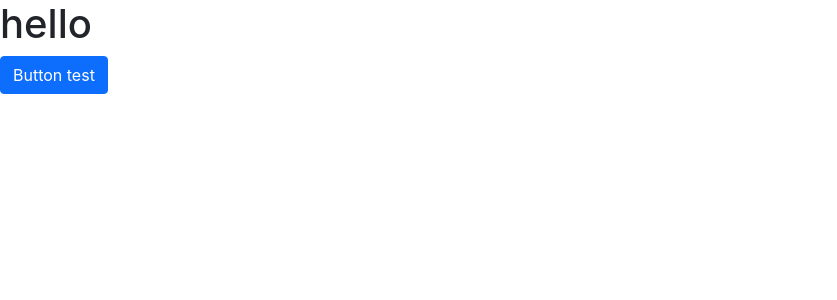
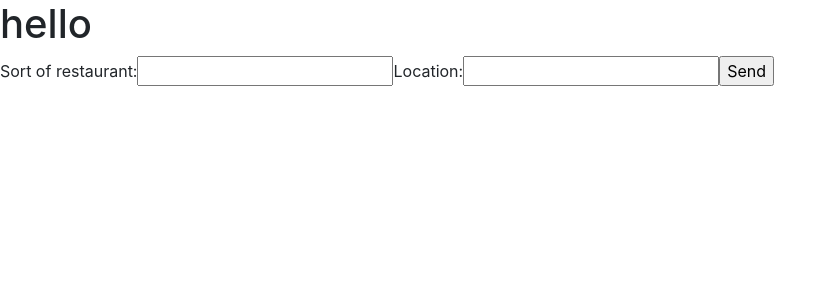
Before and after one commit to simon-zach/foodApp, a React (Create React App) app: page / in a window 1280 px wide. Shown: the top 300 px of the page, without its empty margins (0-837 px from the left). Built offline with nearby package versions, Linux system fonts and the light colour scheme; the HTML template or start-up script is replaced by a standard one.

Commit message:
creation of searchbar component

```diff
--- a/src/App.js
+++ b/src/App.js
@@ -1,5 +1,11 @@
 
 import { Button } from 'react-bootstrap';
+import React, { useState } from 'react';
+import Searchbar from './Components/Searchbar'
+import Gallery from './Components/Gallery'
+
+
+
 
 const apiKey='O9bsGMTU-bFVTohrdL3E7bWnVANCxhmaV0cb_mMDbmMpPHGKIe9MD5hsO0-aTKTjQiNbiz1afN6Onpa39CLYk4Y0zOxhlXC7mwKGw1-a6GY3HWdFL3s3Jt6Rh2TDYXYx';
 
@@ -13,19 +19,38 @@ const Yelp = {
     }).then(response => {
       if (response){
         return response.json();
-      }c
+      }
 
+    }).then(response=>{
+      //console.log(response)
+      return response
     })
   }
 };
 
+const printKurwa=(rest)=>{
+  let elementy=[]
+ for(let i=0;i<rest.length;i++){
+  // console.log(rest[i])
+  elementy.push(<li key={rest[i].id}>{rest[i].alias}</li>)
+ }
+ return elementy
+}
+
 function App() {
+  const [restaurants, setRestaurants] = useState('');
+
   return (
     <div className="App">
       <header className="App-header">
        <h1>hello</h1>
       </header>
-     <Button onClick={()=>Yelp.search('food','pleszew').then(response=>console.log(response))} variant="primary">Button test</Button>
+      <Searchbar yelp={Yelp.search}></Searchbar>
+
+
+
+
+
     </div>
   );
 }
--- /dev/null
+++ b/src/Components/Searchbar.js
@@ -0,0 +1,33 @@
+import React, {useState} from "react";
+
+
+
+
+function Searchbar(yelp){
+    const [term, setTerm]=useState();
+    const [location, setLocation]=useState();
+
+    let handleSubmit=(e)=>{
+//console.log(yelp.yelp)
+yelp.yelp('food','pleszew').then(response=>console.log(response))
+          e.preventDefault();
+    }
+    return (
+
+         <form onSubmit={handleSubmit}>
+            <label>
+                Sort of restaurant:
+                <input type="text" name="term" />
+            </label>
+
+            <label>
+                Location:
+                <input type="text" name="location" />
+            </label>
+            <input type="submit"  value="Send" />
+            </form>
+
+
+    )
+}
+export default Searchbar;
```
Also changed, not shown: src/Components/Gallery.js (added), src/Components/GalleryElement.js (added).
